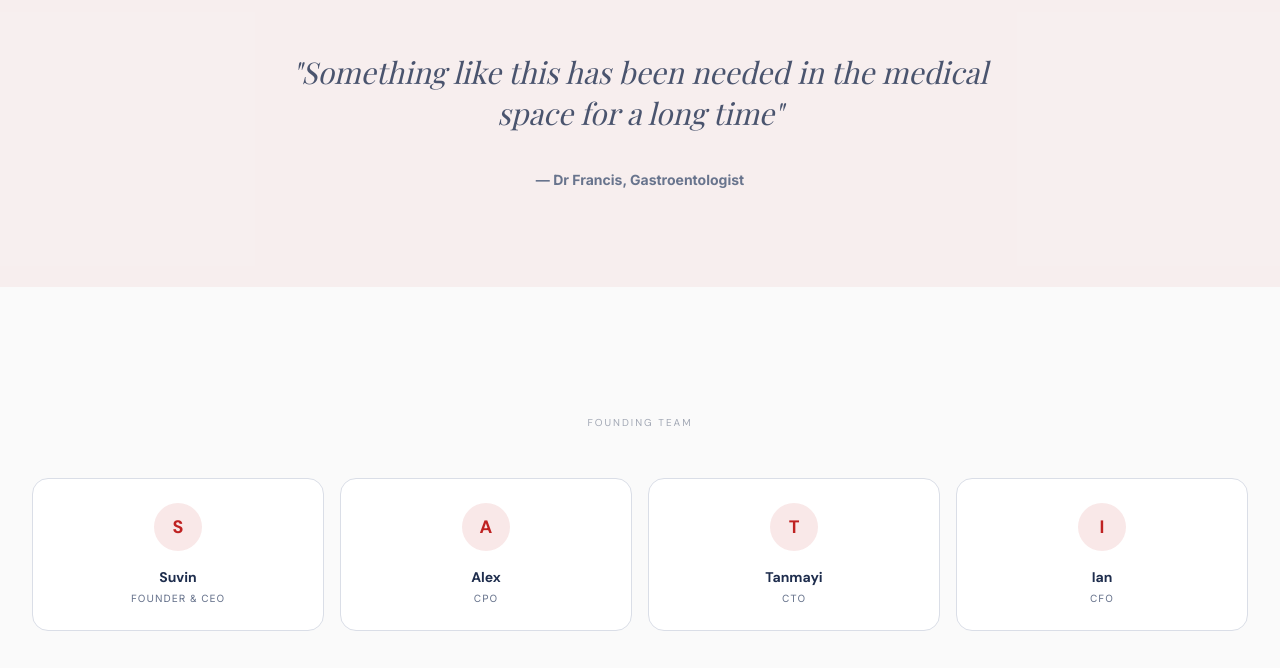
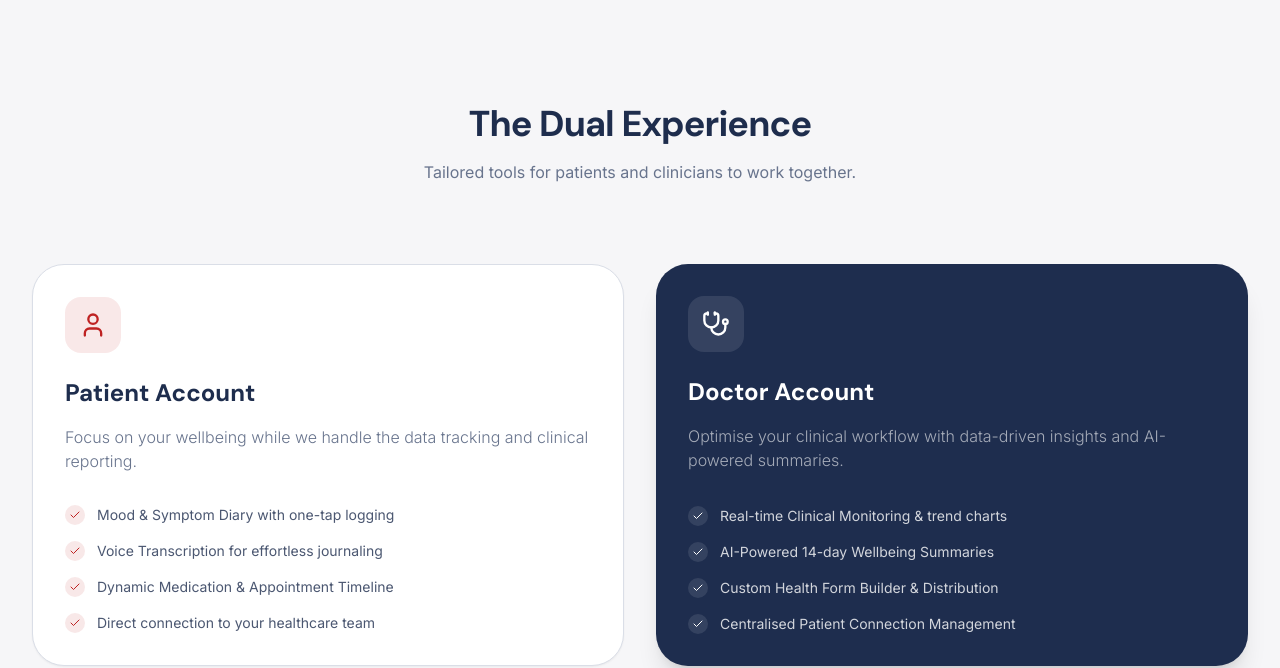
Before and after one commit to SuvinCode/HealthTraceMVP, a React (Vite) app: page / in a window 1280 px wide. Shown: the part 1767-2435 px from the top of the page. Built offline with nearby package versions, Linux system fonts and the light colour scheme; no server answers; a web font is replaced by a local one.

Commit message:
feat: add Dual Experience section to landing page, update team profiles, and force full reload on logout

```diff
--- a/src/components/layout/AppLayout.jsx
+++ b/src/components/layout/AppLayout.jsx
@@ -55,20 +55,20 @@ export default function AppLayout() {
         className="sticky top-0 z-50 bg-card/80 backdrop-blur-xl border-b border-border"
       >
         <div className="max-w-7xl mx-auto px-4 sm:px-6 h-16 flex items-center justify-between">
-          <Link to={isDoctor ? '/doctor-dashboard' : '/health-form'} className="flex items-center gap-2.5">
+          <Link to={isDoctor ? '/doctor-dashboard' : '/health-form'} className="flex items-center gap-3">
             <motion.img
               initial={{ scale: 0.8, rotate: -10 }}
               animate={{ scale: 1, rotate: 0 }}
               whileHover={{ scale: 1.1, rotate: 5 }}
               src="/favicon.svg"
               alt="HealthTrace logo"
-              className="w-10 h-10 object-contain"
+              className="w-12 h-12 object-contain"
             />
             <motion.span
               initial={{ x: -10, opacity: 0 }}
               animate={{ x: 0, opacity: 1 }}
               transition={{ delay: 0.2 }}
-              className="font-heading font-bold text-lg"
+              className="font-heading font-bold text-xl tracking-tight"
             >
               <span style={{ color: '#CC2222' }}>Health</span><span style={{ color: '#1E2D4E' }}>Trace</span>
             </motion.span>
--- a/src/lib/AuthContext.jsx
+++ b/src/lib/AuthContext.jsx
@@ -71,7 +71,9 @@ export const AuthProvider = ({ children }) => {
     setUser(null);
     setIsAuthenticated(false);
     if (shouldRedirect) {
+      // Force a full clean reload to land on the homepage
       window.location.hash = '#/';
+      window.location.reload();
     }
   };
 
--- a/src/pages/Landing.jsx
+++ b/src/pages/Landing.jsx
@@ -2,6 +2,7 @@ import { useState } from 'react';
 import { useNavigate } from 'react-router-dom';
 import { motion } from 'framer-motion';
 import { apiClient } from '@/api/client';
+import { Linkedin, Github, Stethoscope, User, Check } from 'lucide-react';
 
 const STATS = [
   { val: '219,000', label: 'Australians live with ME/CFS' },
@@ -16,10 +17,28 @@ const STEPS = [
 ];
 
 const TEAM = [
-  { name: 'Suvin', role: 'Founder & CEO' },
-  { name: 'Alex', role: 'CPO' },
-  { name: 'Tanmayi', role: 'CTO' },
-  { name: 'Ian', role: 'CFO' },
+  {
+    name: 'Suvin',
+    role: 'Founder & CEO',
+    linkedin: 'https://www.linkedin.com/in/suvin-chin-90389b157/',
+    github: 'https://github.com/SuvinCode'
+  },
+  {
+    name: 'Alex',
+    role: 'CPO',
+    github: 'https://github.com/slpyalex'
+  },
+  {
+    name: 'Tanmayi',
+    role: 'CTO',
+    github: 'https://github.com/Queen-Tanmayi-09'
+  },
+  {
+    name: 'Ian',
+    role: 'CFO',
+    linkedin: 'https://www.linkedin.com/in/ian-chang-66464225a/',
+    github: 'https://github.com/ianxxc'
+  },
 ];
 
 const containerVariants = {
@@ -94,12 +113,12 @@ export default function Landing() {
         animate={{ y: 0, opacity: 1 }}
         className="flex items-center justify-between px-8 py-5 max-w-7xl mx-auto border-b border-red-100/60"
       >
-        <div className="flex items-center gap-2.5">
+        <div className="flex items-center gap-3">
           <motion.img
             whileHover={{ rotate: 10, scale: 1.1 }}
-            src="/favicon.svg" alt="HealthTrace logo" className="w-9 h-9 object-contain"
+            src="/favicon.svg" alt="HealthTrace logo" className="w-14 h-14 object-contain"
           />
-          <span className="font-heading font-bold text-lg">
+          <span className="font-heading font-bold text-2xl tracking-tight">
             <span style={{ color: '#CC2222' }}>Health</span><span style={{ color: '#1E2D4E' }}>Trace</span>
           </span>
         </div>
@@ -265,6 +284,84 @@ export default function Landing() {
         </motion.div>
       </section>
 
+      {/* Dual Experience Section */}
+      <section className="px-8 py-32 bg-muted/30">
+        <div className="max-w-7xl mx-auto">
+          <motion.div
+            initial={{ opacity: 0, y: 20 }}
+            whileInView={{ opacity: 1, y: 0 }}
+            viewport={{ once: true }}
+            className="text-center mb-20"
+          >
+            <h2 className="text-4xl font-heading font-bold mb-4 tracking-tight">The Dual Experience</h2>
+            <p className="text-muted-foreground">Tailored tools for patients and clinicians to work together.</p>
+          </motion.div>
+
+          <div className="grid md:grid-cols-2 gap-8">
+            {/* Patient Account */}
+            <motion.div
+              initial={{ opacity: 0, x: -30 }}
+              whileInView={{ opacity: 1, x: 0 }}
+              viewport={{ once: true }}
+              className="bg-card p-8 rounded-[32px] border border-border shadow-sm flex flex-col"
+            >
+              <div className="w-14 h-14 bg-primary/10 text-primary rounded-2xl flex items-center justify-center mb-6">
+                <User className="w-7 h-7" />
+              </div>
+              <h3 className="text-2xl font-heading font-bold mb-4">Patient Account</h3>
+              <p className="text-muted-foreground mb-8 font-light">Focus on your wellbeing while we handle the data tracking and clinical reporting.</p>
+
+              <ul className="space-y-4 mt-auto">
+                {[
+                  'Mood & Symptom Diary with one-tap logging',
+                  'Voice Transcription for effortless journaling',
+                  'Dynamic Medication & Appointment Timeline',
+                  'Direct connection to your healthcare team'
+                ].map((item, i) => (
+                  <li key={i} className="flex items-center gap-3 text-sm text-foreground/80">
+                    <div className="w-5 h-5 bg-primary/10 text-primary rounded-full flex items-center justify-center shrink-0">
+                      <Check className="w-3 h-3" />
+                    </div>
+                    {item}
+                  </li>
+                ))}
+              </ul>
+            </motion.div>
+
+            {/* Doctor Account */}
+            <motion.div
+              initial={{ opacity: 0, x: 30 }}
+              whileInView={{ opacity: 1, x: 0 }}
+              viewport={{ once: true }}
+              style={{ borderColor: 'rgba(30, 45, 78, 0.1)' }}
+              className="bg-[#1E2D4E] text-white p-8 rounded-[32px] shadow-xl flex flex-col"
+            >
+              <div className="w-14 h-14 bg-white/10 text-white rounded-2xl flex items-center justify-center mb-6">
+                <Stethoscope className="w-7 h-7" />
+              </div>
+              <h3 className="text-2xl font-heading font-bold mb-4">Doctor Account</h3>
+              <p className="text-white/60 mb-8 font-light">Optimise your clinical workflow with data-driven insights and AI-powered summaries.</p>
+
+              <ul className="space-y-4 mt-auto">
+                {[
+                  'Real-time Clinical Monitoring & trend charts',
+                  'AI-Powered 14-day Wellbeing Summaries',
+                  'Custom Health Form Builder & Distribution',
+                  'Centralised Patient Connection Management'
+                ].map((item, i) => (
+                  <li key={i} className="flex items-center gap-3 text-sm text-white/80">
+                    <div className="w-5 h-5 bg-white/10 text-white rounded-full flex items-center justify-center shrink-0">
+                      <Check className="w-3 h-3" />
+                    </div>
+                    {item}
+                  </li>
+                ))}
+              </ul>
+            </motion.div>
+          </div>
+        </div>
+      </section>
+
       {/* Testimonial */}
       <motion.section
         initial={{ opacity: 0 }}
@@ -315,14 +412,27 @@ export default function Landing() {
             <motion.div
               key={i}
               variants={itemVariants}
-              whileHover={{ scale: 1.02 }}
-              className="p-6 bg-card rounded-2xl border border-border text-center"
+              whileHover={{ y: -5 }}
+              className="p-6 bg-card rounded-2xl border border-border text-center relative group overflow-hidden"
             >
               <div className="w-12 h-12 bg-primary/10 text-primary rounded-full flex items-center justify-center mx-auto mb-4 font-heading font-bold text-lg">
                 {member.name[0]}
               </div>
               <div className="font-heading font-bold text-sm">{member.name}</div>
-              <div className="text-[10px] uppercase tracking-widest text-muted-foreground mt-1">{member.role}</div>
+              <div className="text-[10px] uppercase tracking-widest text-muted-foreground mt-1 mb-4">{member.role}</div>
+
+              <div className="flex justify-center gap-3 pt-2 opacity-0 group-hover:opacity-100 transition-opacity">
+                {member.linkedin && (
+                  <a href={member.linkedin} target="_blank" rel="noopener noreferrer" className="text-muted-foreground hover:text-primary transition-colors">
+                    <Linkedin className="w-4 h-4" />
+                  </a>
+                )}
+                {member.github && (
+                  <a href={member.github} target="_blank" rel="noopener noreferrer" className="text-muted-foreground hover:text-primary transition-colors">
+                    <Github className="w-4 h-4" />
+                  </a>
+                )}
+              </div>
             </motion.div>
           ))}
         </motion.div>
```
